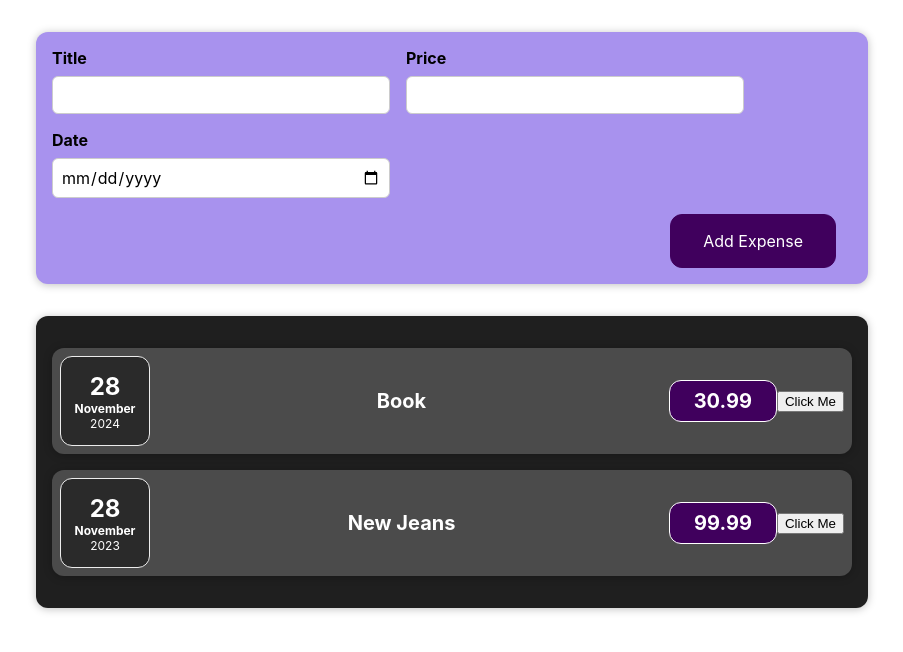
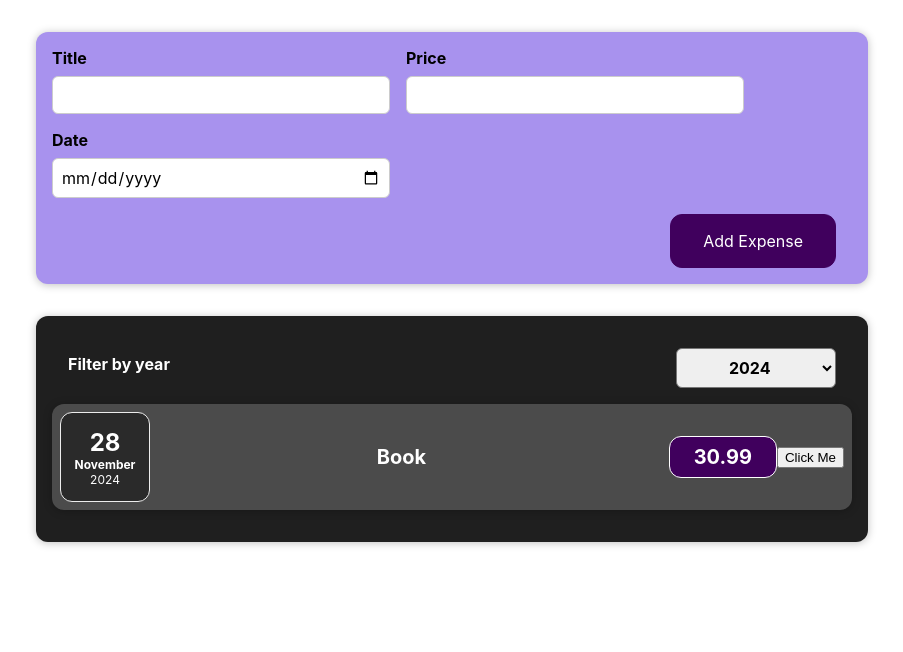
Before and after one commit to attamme/expenses, a React (Create React App) app in the folder expenses/: page / in a window 1280 px wide. Shown: the top 652 px of the page, without its empty margins (188-1091 px from the left). Built offline with nearby package versions, Linux system fonts and the light colour scheme.

Commit message:
ulesanne 4

```diff
--- a/expenses/src/components/Expenses/Expenses.js
+++ b/expenses/src/components/Expenses/Expenses.js
@@ -1,27 +1,30 @@
+import React, {useState} from 'react';
 import './Expenses.css';
 import ExpenseItem from './ExpenseItem';
 import Card from '../UI/Card';
+import ExpensesFilter from './ExpensesFilter';
 
 const Expenses = (props) => {
+  const [selectedYear, setSelectedYear] = useState('2024')
 
-    const expenses = [{
-        id: 'e1',
-        date: new Date(2024, 10, 28),
-        title: 'Book',
-        price: 30.99,
-      },
-      {
-        id: 'e2',
-        date: new Date(2023, 10, 28),
-        title: 'New Jeans',
-        price: 99.99,
-      }
-      ];
+    const filterChangeHandler = (filteredYear) => {
+        console.log('Yead data in expenses.js ' + filteredYear);
+    }
+
+      const filteredExpenses = props.expenses.filter((expense) => {
+        return expense.date.getFullYear().toString() === selectedYear;
+      })
+
     return (
-        <Card className="expenses">
-                <ExpenseItem ExpenseData={expenses[0]}/>
-                <ExpenseItem ExpenseData={expenses[1]}/>
-        </Card>
+            <Card className="expenses">
+                <ExpensesFilter selected={selectedYear} onChangeFilter={filterChangeHandler}/>
+                {filteredExpenses.map((expense) => (
+                    <ExpenseItem
+                        key={expense.id}
+                        ExpenseData={expense}
+                    />
+                ))}
+            </Card>
   );
 };
 
--- /dev/null
+++ b/expenses/src/components/Expenses/ExpensesFilter.css
@@ -0,0 +1,24 @@
+.expenses-filter {
+    color: white;
+    padding: 0 1rem;
+}
+
+.expenses-filter__control {
+    display: flex;
+    width: 100%;
+    align-items: center;
+    justify-content: space-between;
+    margin: 1rem 0;
+}
+
+.expenses-filter label {
+    font-weight: bold;
+    margin-bottom: 0.5rem;
+}
+
+.expenses-filter select {
+    font: inherit;
+    padding: 0.5rem 3rem;
+    font-weight: bold;
+    border-radius: 6px;
+}
--- /dev/null
+++ b/expenses/src/components/Expenses/ExpensesFilter.js
@@ -0,0 +1,24 @@
+import React from 'react';
+
+import './ExpensesFilter.css';
+
+const ExpensesFilter = (props) => {
+    const dropdownChangeHandler = (event) => {
+        props.onChangeFilter(event.target.value);
+    }
+
+    return (
+        <div className='expenses-filter'>
+            <div className='expenses-filter__control'>
+                <label>Filter by year</label>
+                <select value={props.selected} onChange={dropdownChangeHandler}>
+                    <option value='2023'>2023</option>
+                    <option value='2024'>2024</option>
+                    <option value='2025'>2025</option>
+                </select>
+            </div>
+        </div>
+    );
+};
+
+export default ExpensesFilter;
```
